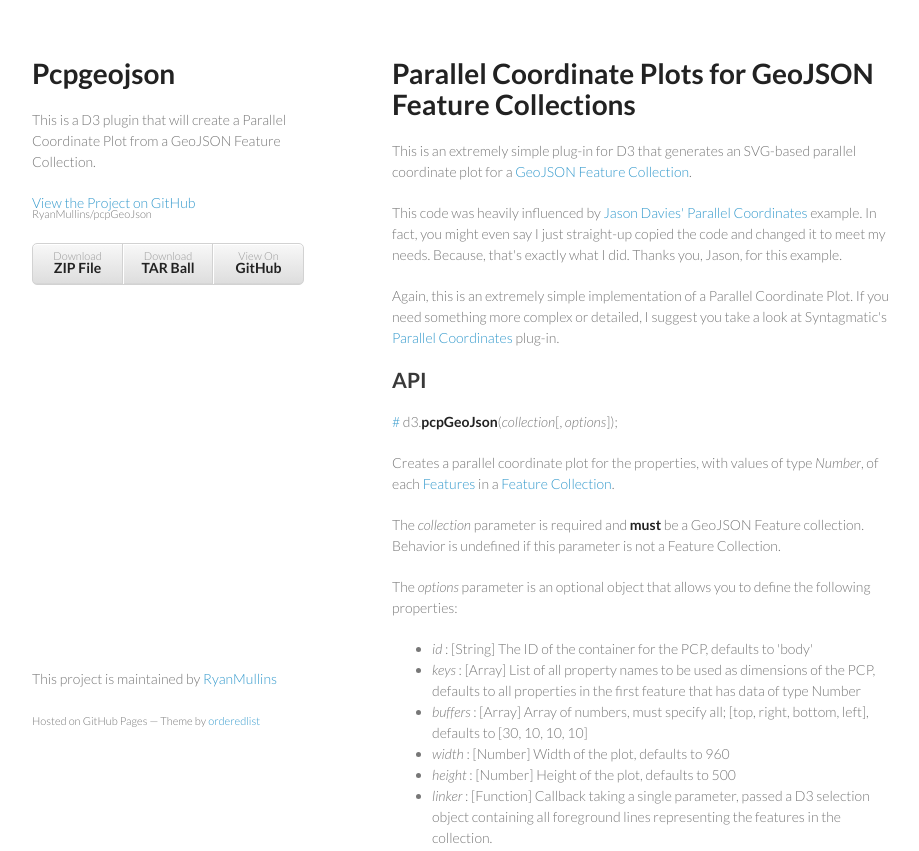
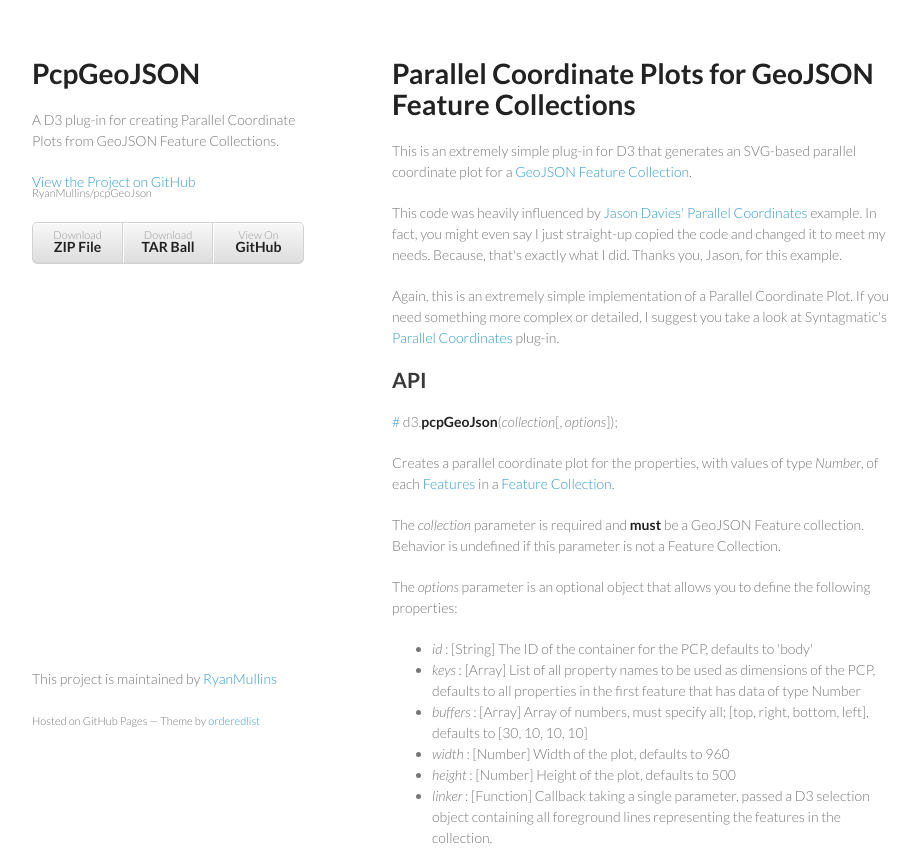
Before and after one commit to RyanMullins/pcpGeoJson, a plain HTML site: page index.html in a window 1280 px wide. Shown: the top 851 px of the page, without its empty margins (178-1097 px from the left). Drawn offline with Linux system fonts and the light colour scheme.

Commit message:
Update index.html
Changed some verbiage on the description and capitalization in the titles.

```diff
--- a/index.html
+++ b/index.html
@@ -3,7 +3,7 @@
   <head>
     <meta charset="utf-8">
     <meta http-equiv="X-UA-Compatible" content="chrome=1">
-    <title>Pcpgeojson by RyanMullins</title>
+    <title>PcpGeoJSON by RyanMullins</title>
 
     <link rel="stylesheet" href="stylesheets/styles.css">
     <link rel="stylesheet" href="stylesheets/pygment_trac.css">
@@ -15,8 +15,8 @@
   <body>
     <div class="wrapper">
       <header>
-        <h1>Pcpgeojson</h1>
-        <p>This is a D3 plugin that will create a Parallel Coordinate Plot from a GeoJSON Feature Collection. </p>
+        <h1>PcpGeoJSON</h1>
+        <p>A D3 plug-in for creating Parallel Coordinate Plots from GeoJSON Feature Collections. </p>
 
         <p class="view"><a href="https://github.com/RyanMullins/pcpGeoJson">View the Project on GitHub <small>RyanMullins/pcpGeoJson</small></a></p>
 
```
